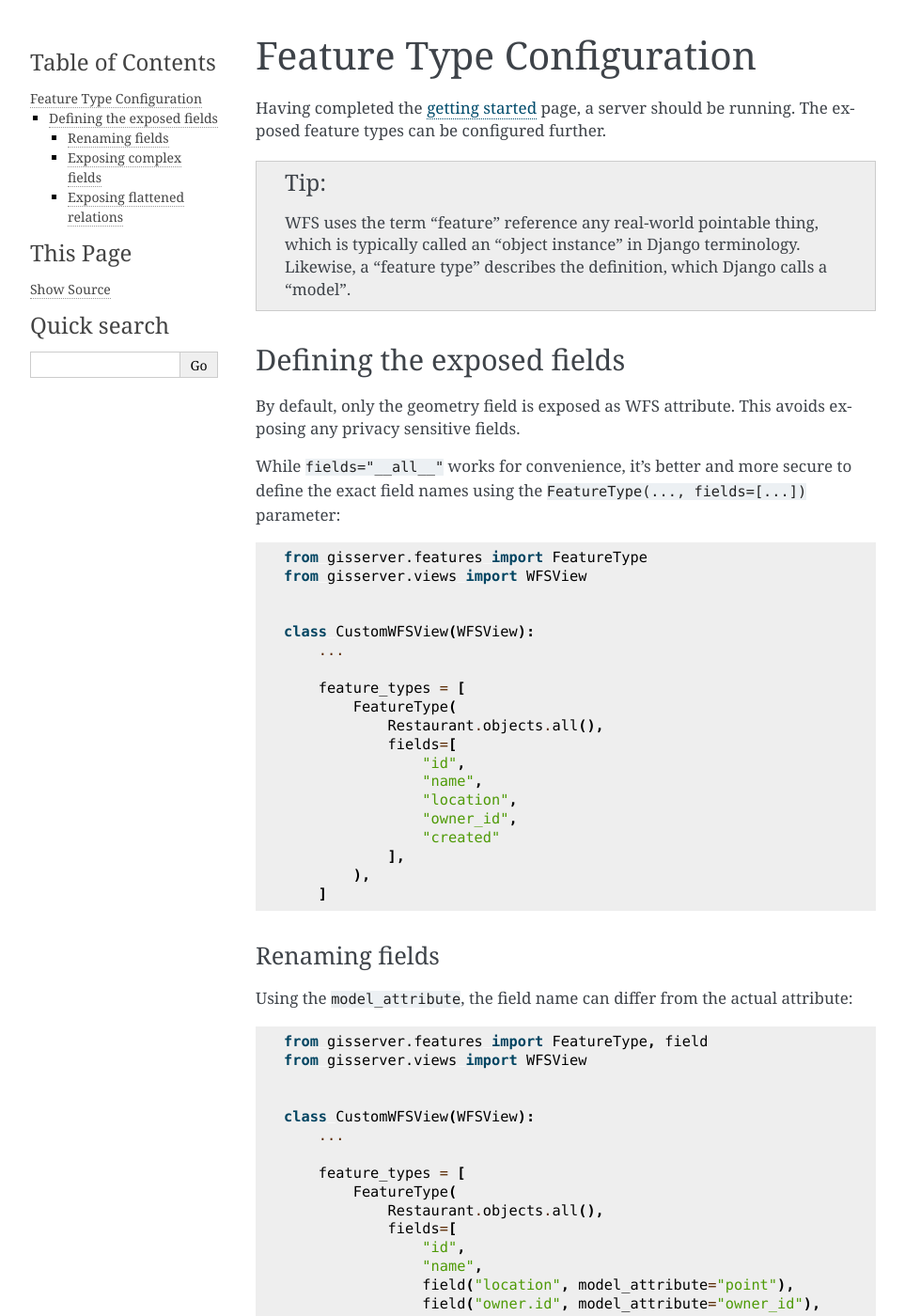
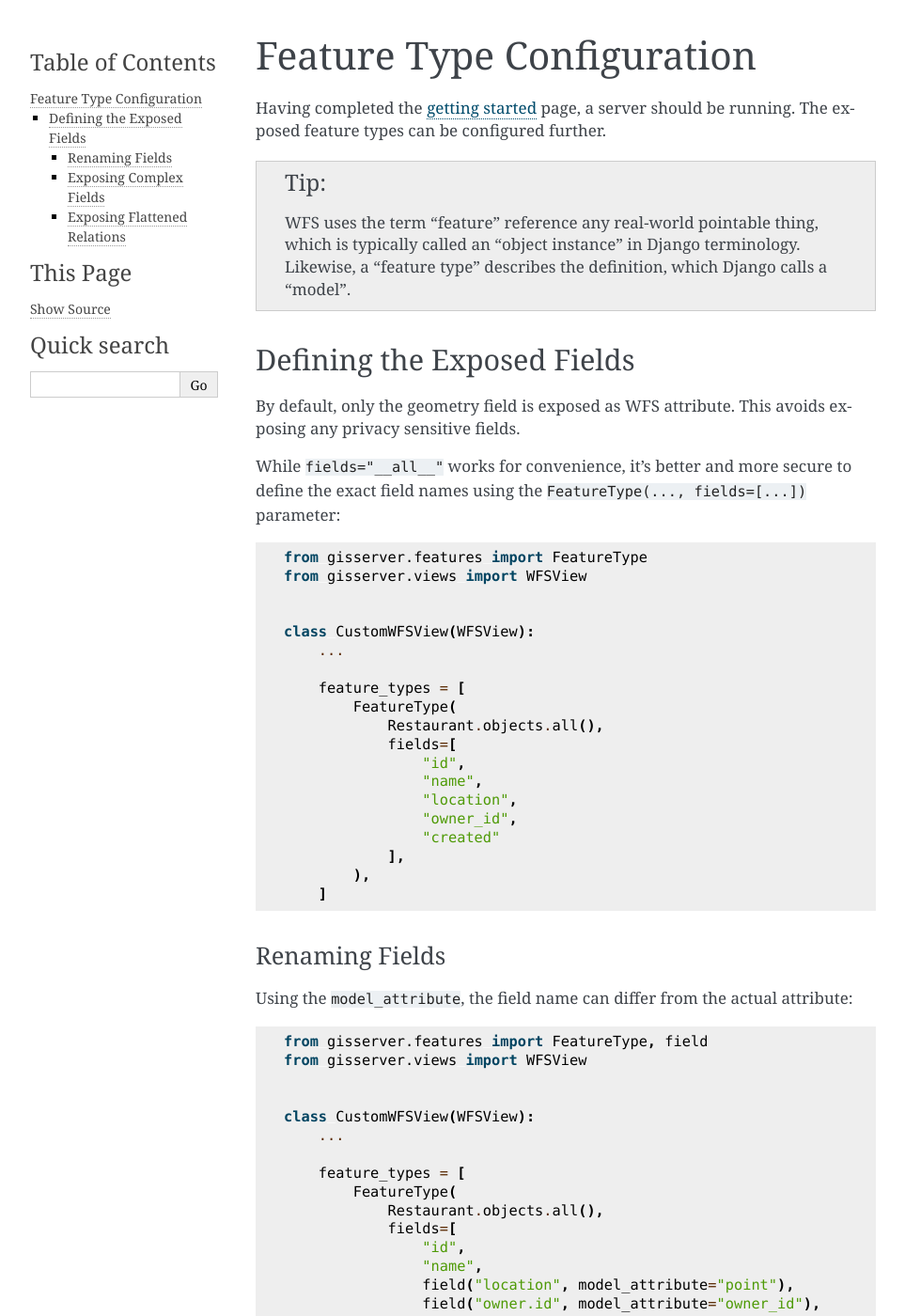
Before and after one commit to Amsterdam/django-gisserver, a Sphinx documentation site: the page built from docs/feature_types.rst, in a window 1280 px wide and 1400 px high. Shown: the whole window at 94% size, without its empty margins (148-1111 px from the left). Built offline with Sphinx 7.4.7, drawn with Linux system fonts in a browser that asks for light colours; some of the changed text lies outside the part shown.

Commit message:
docs: fix title case

```diff
--- a/docs/compliance.rst
+++ b/docs/compliance.rst
@@ -33,7 +33,7 @@ Other Python tiling logic such as
 `TileCache <http://tilecache.org/>`_ and `TileStache <http://tilestache.org/>`_
 could serve as inspiration too.
 
-Low-prio items
+Low-Prio Items
 --------------
 
 Anything outside WFS-T could be implemented, but is very low on the todo-list:
--- a/docs/feature_types.rst
+++ b/docs/feature_types.rst
@@ -10,7 +10,7 @@ The exposed feature types can be configured further.
     Likewise, a "feature type" describes the definition, which Django calls a "model".
 
 
-Defining the exposed fields
+Defining the Exposed Fields
 ---------------------------
 
 By default, only the geometry field is exposed as WFS attribute.
@@ -42,7 +42,7 @@ to define the exact field names using the ``FeatureType(..., fields=[...])`` par
         ]
 
 
-Renaming fields
+Renaming Fields
 ~~~~~~~~~~~~~~~
 
 Using the ``model_attribute``, the field name can differ from the actual attribute:
@@ -72,7 +72,7 @@ Using the ``model_attribute``, the field name can differ from the actual attribu
 
 
 
-Exposing complex fields
+Exposing Complex Fields
 ~~~~~~~~~~~~~~~~~~~~~~~
 
 Foreign key relations can be exposed as "complex fields":
@@ -101,7 +101,7 @@ Foreign key relations can be exposed as "complex fields":
 
 These fields appear as nested properties in the ``GetFeature`` response.
 
-Exposing flattened relations
+Exposing Flattened Relations
 ~~~~~~~~~~~~~~~~~~~~~~~~~~~~
 
 Since various clients (like QGis) don't support complex types well,
--- a/docs/quickstart.rst
+++ b/docs/quickstart.rst
@@ -1,4 +1,4 @@
-Getting started
+Getting Started
 ===============
 
 The django-gisserver module is designed to be used in an existing GeoDjango project.
@@ -70,7 +70,7 @@ Use that view in the URLConf:
         path("/wfs/places/", views.PlacesWFSView.as_view()),
     ]
 
-Testing the server
+Testing the Server
 ------------------
 
 You can now use http://localhost:8000/wfs/places/ in your GIS application.
@@ -80,7 +80,7 @@ It will perform requests such as:
 * http://localhost:8000/wfs/places/?SERVICE=WFS&REQUEST=DescribeFeatureType&VERSION=2.0.0&TYPENAMES=restaurant
 * http://localhost:8000/wfs/places/?SERVICE=WFS&REQUEST=GetFeature&VERSION=2.0.0&TYPENAMES=restaurant&STARTINDEX=0&COUNT=1000&SRSNAME=urn:ogc:def:crs:EPSG::28992
 
-Specifying the output format
+Specifying the Output Format
 ----------------------------
 
 By adding ``&OUTPUTFORMAT=geojson`` or ``&OUTPUTFORMAT=csv`` to the ``GetFeature`` request,
```
